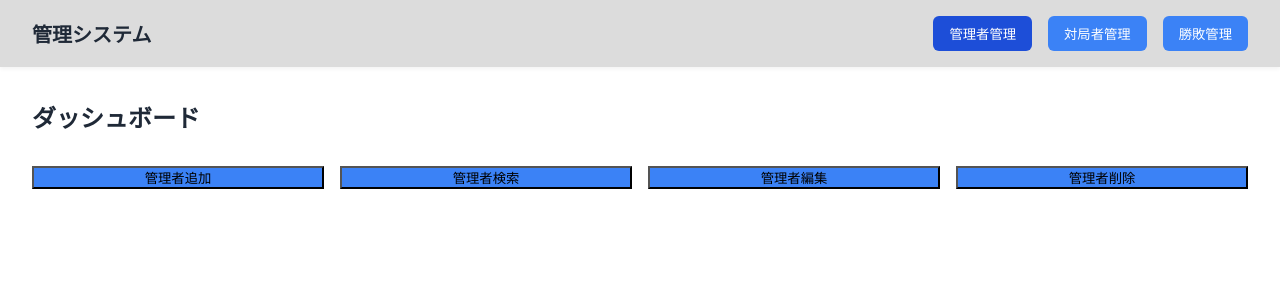
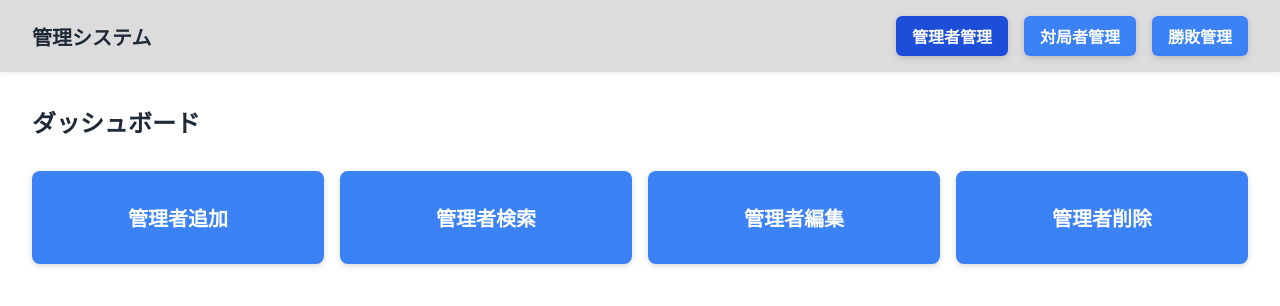
Before and after one commit to inunu1/next-rate, a Next.js app in the folder next-rate/: page /dashboard in a window 1280 px wide. Shown: the top 306 px of the page. Built offline with nearby package versions, Linux system fonts and the light colour scheme.

Commit message:
ボタンを太く出来た！！

```diff
--- a/next-rate/src/app/api/register-player/route.ts
+++ /dev/null
@@ -1,42 +0,0 @@
-import { NextResponse } from "next/server";
-
-// プレイヤー型の定義
-interface Player {
-  id: number;
-  name: string;
-  rating: number;
-}
-
-// プレイヤーデータ格納用のダミーデータベース
-const players: Player[] = [];
-
-export async function POST(req: Request) {
-  try {
-    const { name, rating } = await req.json();
-
-    // バリデーション
-    if (!name || !rating || isNaN(rating) || rating < 0) {
-      return NextResponse.json(
-        { message: "Invalid player data." },
-        { status: 400 }
-      );
-    }
-
-    // 新規プレイヤー追加
-    const newPlayer: Player = {
-      id: players.length + 1,
-      name,
-      rating,
-    };
-
-    players.push(newPlayer);
-
-    return NextResponse.json({
-      message: "Player registered successfully!",
-      player: newPlayer,
-    });
-  } catch (error) {
-    console.error("Error registering player:", error);
-    return NextResponse.json({ message: "Registration failed." }, { status: 500 });
-  }
-}
--- a/next-rate/src/app/dashboard/Dashboard.module.css
+++ b/next-rate/src/app/dashboard/Dashboard.module.css
@@ -25,18 +25,21 @@
 ============================ */
 .button {
   display: block;
-  padding: 1rem;
+  padding: 2rem 1rem;
   text-align: center;
-  font-weight: bold;
+  font-size: 1.25rem;
+  font-weight: 700;
   border-radius: 0.5rem;
   text-decoration: none;
   transition: background-color 0.3s ease;
   color: var(--color-text-light);
   border: none;
   cursor: pointer;
+  box-shadow: 0 2px 6px rgba(0, 0, 0, 0.15);
 }
 
 .buttonBlue {
+  composes: button;
   background-color: var(--color-blue);
 }
 .buttonBlue:hover {
@@ -44,6 +47,7 @@
 }
 
 .buttonGreen {
+  composes: button;
   background-color: var(--color-green);
 }
 .buttonGreen:hover {
@@ -51,6 +55,7 @@
 }
 
 .buttonYellow {
+  composes: button;
   background-color: var(--color-yellow);
   color: var(--color-text-dark);
 }
@@ -91,7 +96,8 @@
 .navLink {
   composes: button buttonBlue;
   padding: 0.5rem 1rem;
-  font-weight: 500;
+  font-weight: 700;
+  font-size: 1rem;
   border-radius: 0.375rem;
 }
 
```
